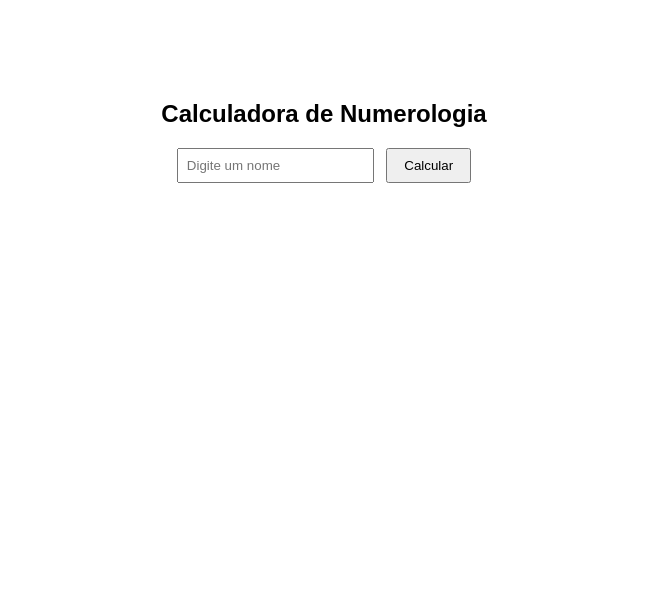
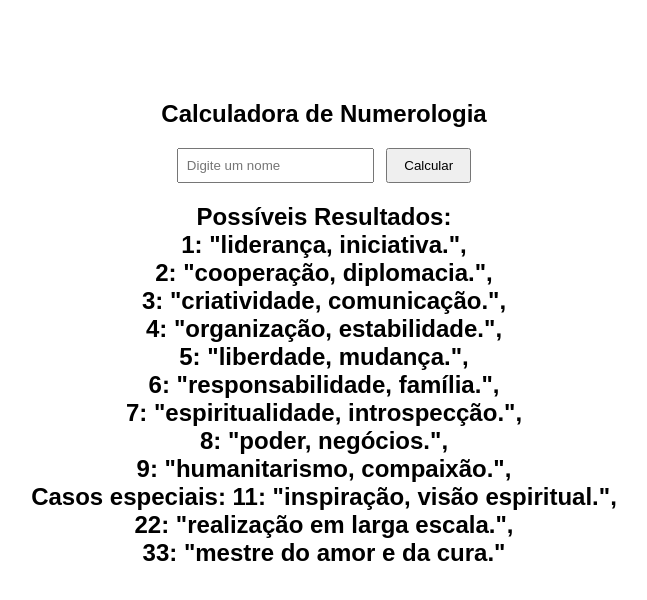
Before and after one commit to XLR-H/numerologia, a plain HTML site: page index.html in a window 1280 px wide. Shown: the whole page, without its empty margins (316-963 px from the left). Drawn offline with Linux system fonts and the light colour scheme.

Commit message:
Add possible results to index.html

```diff
--- a/index.html
+++ b/index.html
@@ -54,5 +54,22 @@
       document.getElementById("resultado").innerText = `${numero} → ${desc}`;
     }
   </script>
+
+  <h2>Possíveis Resultados:<br>
+
+      1: "liderança, iniciativa.",<br>
+      2: "cooperação, diplomacia.",<br>
+      3: "criatividade, comunicação.",<br>
+      4: "organização, estabilidade.",<br>
+      5: "liberdade, mudança.",<br>
+      6: "responsabilidade, família.",<br>
+      7: "espiritualidade, introspecção.",<br>
+      8: "poder, negócios.",<br>
+      9: "humanitarismo, compaixão.",<br>
+      <b>Casos especiais:</b>
+      11: "inspiração, visão espiritual.",<br>
+      22: "realização em larga escala.",<br>
+      33: "mestre do amor e da cura."<br>
+  </h2>
 </body>
 </html>
```
